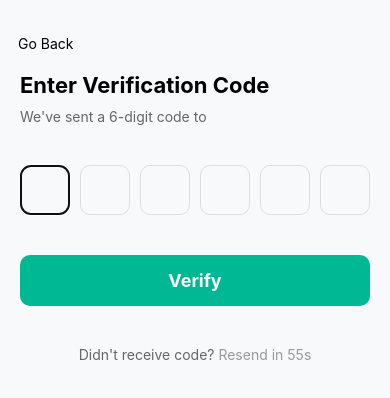
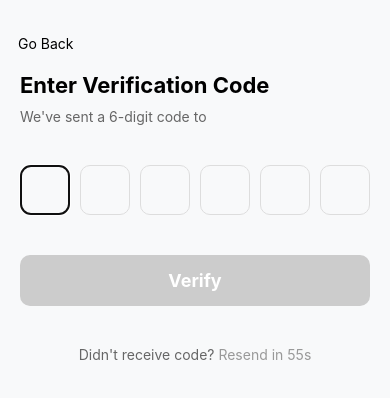
Before and after one commit to MasudBS-1458/tf-cafe-app, a React Native app: screen /VerifyOTP in a window 390 px wide. Shown: the top 398 px of the page. Built offline with nearby package versions, Linux system fonts and the light colour scheme.

Commit message:
OTP verification screen design with calling api

```diff
--- a/src/redux/store.ts
+++ b/src/redux/store.ts
@@ -10,6 +10,7 @@ const persistConfig = {
   key: "authentication",
   storage: AsyncStorage,
   version: 1,
+  whitelist: ['registeredEmail', 'user', 'token', 'isOtpSent', 'isOtpVerified']
 };
 const persistedReducer = persistReducer(persistConfig, authSlice);
 const combinedReducer = {
--- a/src/screens/auth/OtpScreen.tsx
+++ b/src/screens/auth/OtpScreen.tsx
@@ -17,19 +17,35 @@ import {
 import { useNavigation } from '@react-navigation/native';
 import { StackNavigationProp } from '@react-navigation/stack';
 import { RootStackParamList } from '../../types/navigationTypes';
-import { useDispatch } from 'react-redux';
-import { AppDispatch } from '../../redux/store';
-import { clearOtpVerifiedState } from '../../redux/reducers/auth/authSlice';
+import { useDispatch, useSelector } from 'react-redux';
+import { AppDispatch, RootState } from '../../redux/store';
+import { clearOtpVerifiedState, verifyOtp } from '../../redux/reducers/auth/authSlice';
+import AsyncStorage from '@react-native-async-storage/async-storage';
+
 const OtpScreen: React.FC = () => {
   const navigation = useNavigation<StackNavigationProp<RootStackParamList>>();
   const dispatch = useDispatch<AppDispatch>();
+  const { isOtpVerified, errorMessage } = useSelector((state: RootState) => state.user);
   const [otp, setOtp] = useState<string[]>(['', '', '', '', '', '']);
   const [timer, setTimer] = useState<number>(60);
   const [isResendDisabled, setIsResendDisabled] = useState<boolean>(true);
+  const [email, setEmail] = useState<string>('');
   const inputRefs = useRef<Array<RNTextInput | null>>([]);
 
-  // OTP resend timer
+  // Check if all OTP digits are entered
+  const isOtpComplete = otp.every(digit => digit !== '');
+
+  // Get email from AsyncStorage and setup timer
   useEffect(() => {
+    const getEmail = async () => {
+      const storedEmail = await AsyncStorage.getItem('otpVerificationEmail');
+      if (storedEmail) {
+        setEmail(storedEmail);
+      }
+    };
+
+    getEmail();
+
     let interval: NodeJS.Timeout;
     if (timer > 0 && isResendDisabled) {
       interval = setInterval(() => setTimer(prev => prev - 1), 1000);
@@ -40,20 +56,30 @@ const OtpScreen: React.FC = () => {
     return () => clearInterval(interval);
   }, [timer, isResendDisabled]);
 
-
+  // Handle OTP verification response
+  useEffect(() => {
+    if (isOtpVerified === 'succeeded') {
+      navigation.navigate('Login');
+      dispatch(clearOtpVerifiedState());
+    } else if (isOtpVerified === 'failed' && errorMessage) {
+      Alert.alert('Error', errorMessage);
+    }
+  }, [isOtpVerified, errorMessage]);
 
   const handleOtpChange = (text: string, index: number) => {
+    // Only allow numbers
+    const numericText = text.replace(/[^0-9]/g, '');
+
     const newOtp = [...otp];
-    newOtp[index] = text;
+    newOtp[index] = numericText;
     setOtp(newOtp);
 
-    if (text && index < 5) {
+    if (numericText && index < 5) {
       inputRefs.current[index + 1]?.focus();
     }
 
-    if (text && index === 5) {
+    if (numericText && index === 5) {
       Keyboard.dismiss();
-      handleVerify();
     }
   };
 
@@ -67,7 +93,14 @@ const OtpScreen: React.FC = () => {
   };
 
   const handleVerify = () => {
+    if (!isOtpComplete) return;
+
     const enteredOtp = otp.join('');
+    if (email) {
+      dispatch(verifyOtp({ email, otp: enteredOtp }));
+    } else {
+      Alert.alert('Error', 'Email not found. Please try registering again.');
+    }
   };
 
   const handleResendOtp = () => {
@@ -75,17 +108,20 @@ const OtpScreen: React.FC = () => {
     setIsResendDisabled(true);
     setOtp(['', '', '', '', '', '']);
     inputRefs.current[0]?.focus();
-    Alert.alert('OTP Sent', 'A new OTP has been sent to your phone');
+    // Here you would typically call your API to resend OTP
+    Alert.alert('OTP Sent', 'A new OTP has been sent to your email');
   };
+
   const handleGoBack = () => {
-    dispatch(clearOtpVerifiedState())
-    navigation.navigate('Register')
-  }
+    dispatch(clearOtpVerifiedState());
+    navigation.navigate('Register');
+  };
+
   return (
     <SafeAreaView style={styles.container}>
       <View style={styles.header}>
         <TouchableOpacity onPress={handleGoBack}>
-          <Text >Go Back</Text>
+          <Text>Go Back</Text>
         </TouchableOpacity>
         <View style={{ width: 24 }} />
       </View>
@@ -93,14 +129,15 @@ const OtpScreen: React.FC = () => {
       <View style={styles.content}>
         <Text style={styles.title}>Enter Verification Code</Text>
         <Text style={styles.subtitle}>
-          We've sent a 6-digit code to
+          We've sent a 6-digit code to{' '}
+          <Text style={styles.emailText}>{email}</Text>
         </Text>
 
         <View style={styles.otpContainer}>
           {[0, 1, 2, 3, 4, 5].map((index) => (
             <TextInput
               key={index}
-              // ref={(ref) => (inputRefs.current[index] = ref)}
+              ref={(ref) => (inputRefs.current[index] = ref)}
               style={styles.otpInput}
               keyboardType="number-pad"
               maxLength={1}
@@ -113,8 +150,18 @@ const OtpScreen: React.FC = () => {
           ))}
         </View>
 
-        <TouchableOpacity style={styles.verifyButton} onPress={handleVerify} activeOpacity={0.8}>
-          <Text style={styles.verifyButtonText}>Verify</Text>
+        <TouchableOpacity
+          style={[
+            styles.verifyButton,
+            { backgroundColor: isOtpComplete ? '#00b894' : '#cccccc' }
+          ]}
+          onPress={handleVerify}
+          activeOpacity={0.8}
+          disabled={!isOtpComplete || isOtpVerified === 'loading'}
+        >
+          <Text style={styles.verifyButtonText}>
+            {isOtpVerified === 'loading' ? 'Verifying...' : 'Verify'}
+          </Text>
         </TouchableOpacity>
 
         <View style={styles.resendContainer}>
@@ -162,6 +209,9 @@ const styles = StyleSheet.create({
     marginBottom: 40,
     textAlign: 'left',
   },
+  emailText: {
+    color: '#00b894'
+  },
   otpContainer: {
     flexDirection: 'row',
     justifyContent: 'space-between',
@@ -179,7 +229,6 @@ const styles = StyleSheet.create({
     fontWeight: 'bold',
   },
   verifyButton: {
-    backgroundColor: '#00b894',
     padding: 15,
     borderRadius: 10,
     width: '100%',
```
Also changed, not shown: 1 other file (tests, documents, lock files or other folders).
